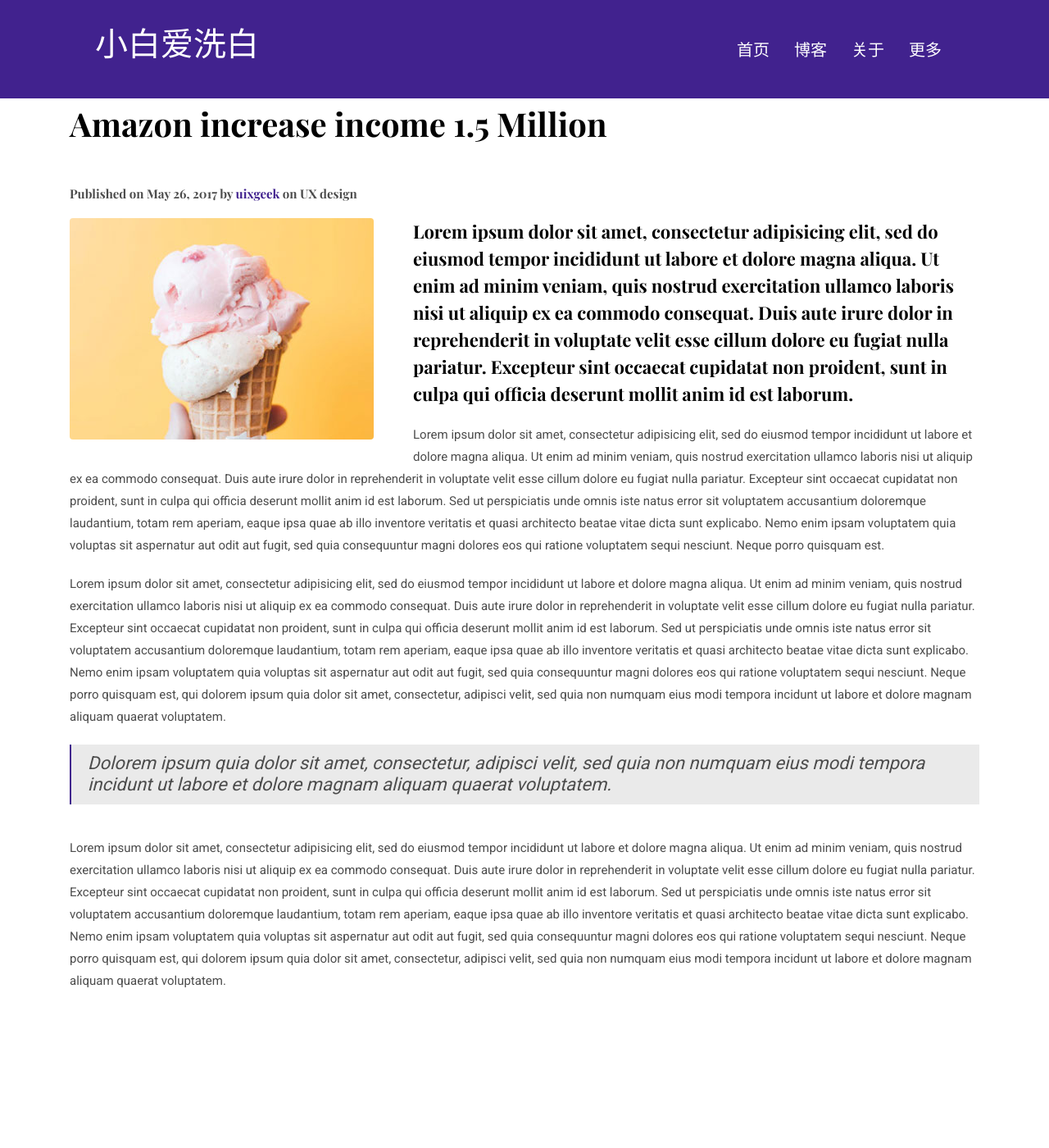
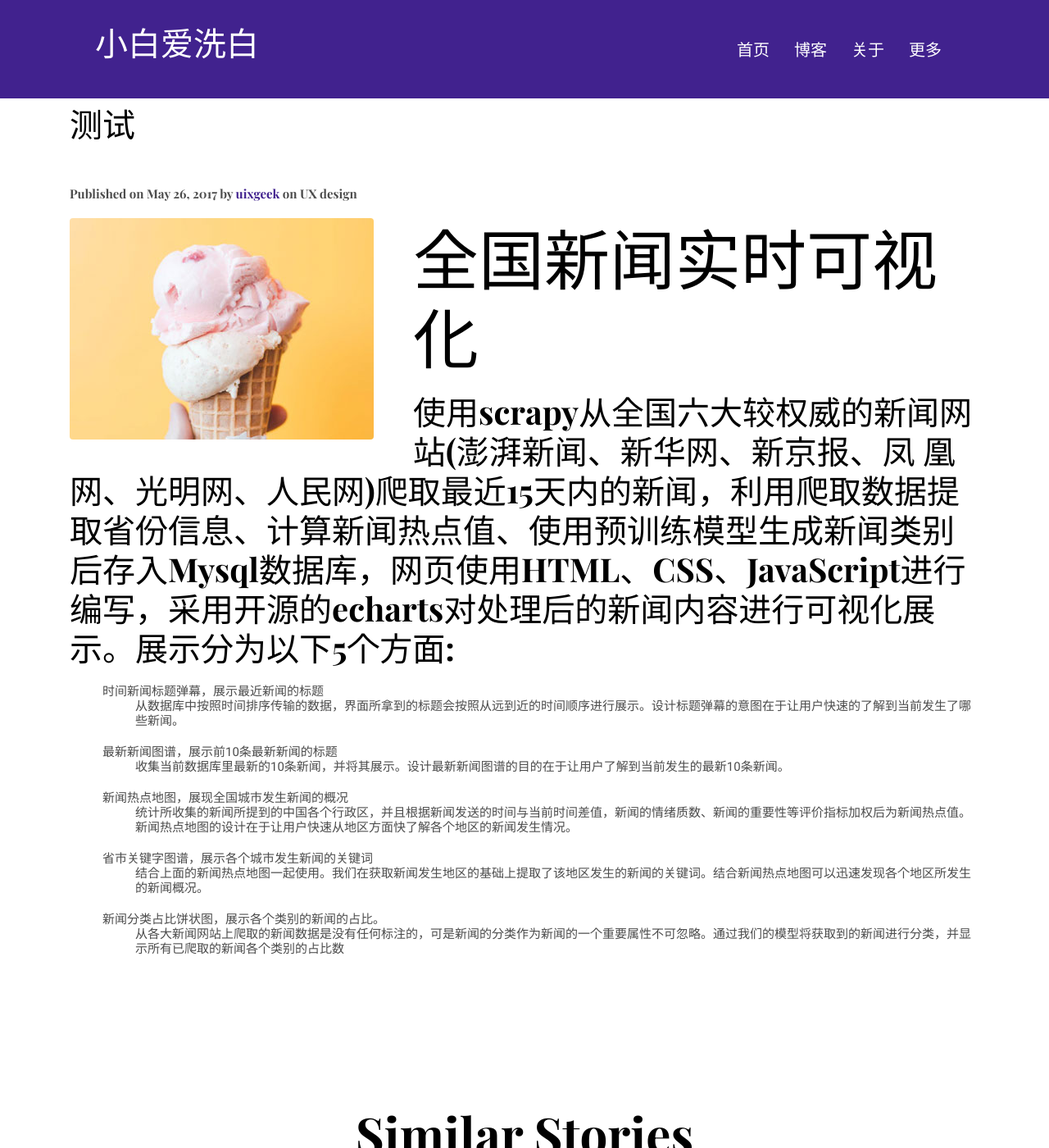
Before and after one commit to xiaobaiaixibai/xiaobaiaixibai.github.io, a Jekyll site: the page built from _posts/2017-05-26-amazon-increase-income-1.5-million copy 3.markdown, in a window 1280 px wide and 1400 px high, scrolled down 457 px. Shown: the whole window at 82% size. Built offline with Jekyll 4.4.1, drawn with Linux system fonts in a browser that asks for light colours; comment, search, counter and statistics services are not loaded; some of the changed text lies outside the part shown.

```diff
--- a/_posts/2017-05-26-amazon-increase-income-1.5-million copy 3.markdown
+++ b/_posts/2017-05-26-amazon-increase-income-1.5-million copy 3.markdown
@@ -1,18 +1,21 @@
 ---
 layout: post
-title:  Amazon increase income 1.5 Million
+title:  测试
 date:   2017-05-26 14:05:55 +0300
 image:  /assets/images/blog/post-2.jpg
 author: uixgeek
 tags:   UX design
 ---
 
-**Lorem ipsum dolor sit amet, consectetur adipisicing elit, sed do eiusmod tempor incididunt ut labore et dolore magna aliqua. Ut enim ad minim veniam, quis nostrud exercitation ullamco laboris nisi ut aliquip ex ea commodo consequat. Duis aute irure dolor in reprehenderit in voluptate velit esse cillum dolore eu fugiat nulla pariatur. Excepteur sint occaecat cupidatat non proident, sunt in culpa qui officia deserunt mollit anim id est laborum.**
-
-Lorem ipsum dolor sit amet, consectetur adipisicing elit, sed do eiusmod tempor incididunt ut labore et dolore magna aliqua. Ut enim ad minim veniam, quis nostrud exercitation ullamco laboris nisi ut aliquip ex ea commodo consequat. Duis aute irure dolor in reprehenderit in voluptate velit esse cillum dolore eu fugiat nulla pariatur. Excepteur sint occaecat cupidatat non proident, sunt in culpa qui officia deserunt mollit anim id est laborum. Sed ut perspiciatis unde omnis iste natus error sit voluptatem accusantium doloremque laudantium, totam rem aperiam, eaque ipsa quae ab illo inventore veritatis et quasi architecto beatae vitae dicta sunt explicabo. Nemo enim ipsam voluptatem quia voluptas sit aspernatur aut odit aut fugit, sed quia consequuntur magni dolores eos qui ratione voluptatem sequi nesciunt. Neque porro quisquam est.
-
-Lorem ipsum dolor sit amet, consectetur adipisicing elit, sed do eiusmod tempor incididunt ut labore et dolore magna aliqua. Ut enim ad minim veniam, quis nostrud exercitation ullamco laboris nisi ut aliquip ex ea commodo consequat. Duis aute irure dolor in reprehenderit in voluptate velit esse cillum dolore eu fugiat nulla pariatur. Excepteur sint occaecat cupidatat non proident, sunt in culpa qui officia deserunt mollit anim id est laborum. Sed ut perspiciatis unde omnis iste natus error sit voluptatem accusantium doloremque laudantium, totam rem aperiam, eaque ipsa quae ab illo inventore veritatis et quasi architecto beatae vitae dicta sunt explicabo. Nemo enim ipsam voluptatem quia voluptas sit aspernatur aut odit aut fugit, sed quia consequuntur magni dolores eos qui ratione voluptatem sequi nesciunt. Neque porro quisquam est, qui dolorem ipsum quia dolor sit amet, consectetur, adipisci velit, sed quia non numquam eius modi tempora incidunt ut labore et dolore magnam aliquam quaerat voluptatem.
-
-> Dolorem ipsum quia dolor sit amet, consectetur, adipisci velit, sed quia non numquam eius modi tempora incidunt ut labore et dolore magnam aliquam quaerat voluptatem.
-
-Lorem ipsum dolor sit amet, consectetur adipisicing elit, sed do eiusmod tempor incididunt ut labore et dolore magna aliqua. Ut enim ad minim veniam, quis nostrud exercitation ullamco laboris nisi ut aliquip ex ea commodo consequat. Duis aute irure dolor in reprehenderit in voluptate velit esse cillum dolore eu fugiat nulla pariatur. Excepteur sint occaecat cupidatat non proident, sunt in culpa qui officia deserunt mollit anim id est laborum. Sed ut perspiciatis unde omnis iste natus error sit voluptatem accusantium doloremque laudantium, totam rem aperiam, eaque ipsa quae ab illo inventore veritatis et quasi architecto beatae vitae dicta sunt explicabo. Nemo enim ipsam voluptatem quia voluptas sit aspernatur aut odit aut fugit, sed quia consequuntur magni dolores eos qui ratione voluptatem sequi nesciunt. Neque porro quisquam est, qui dolorem ipsum quia dolor sit amet, consectetur, adipisci velit, sed quia non numquam eius modi tempora incidunt ut labore et dolore magnam aliquam quaerat voluptatem.
+# 全国新闻实时可视化
+### 使用scrapy从全国六大较权威的新闻网站(澎湃新闻、新华网、新京报、凤 凰网、光明网、人民网)爬取最近15天内的新闻，利用爬取数据提取省份信息、计算新闻热点值、使用预训练模型生成新闻类别后存入Mysql数据库，网页使用HTML、CSS、JavaScript进行编写，采用开源的echarts对处理后的新闻内容进行可视化展示。展示分为以下5个方面:
+- 时间新闻标题弹幕，展示最近新闻的标题
+  - 从数据库中按照时间排序传输的数据，界面所拿到的标题会按照从远到近的时间顺序进行展示。设计标题弹幕的意图在于让用户快速的了解到当前发生了哪些新闻。
+- 最新新闻图谱，展示前10条最新新闻的标题
+  - 收集当前数据库里最新的10条新闻，并将其展示。设计最新新闻图谱的目的在于让用户了解到当前发生的最新10条新闻。
+- 新闻热点地图，展现全国城市发生新闻的概况
+  - 统计所收集的新闻所提到的中国各个行政区，并且根据新闻发送的时间与当前时间差值，新闻的情绪质数、新闻的重要性等评价指标加权后为新闻热点值。新闻热点地图的设计在于让用户快速从地区方面快了解各个地区的新闻发生情况。
+- 省市关键字图谱，展示各个城市发生新闻的关键词
+  - 结合上面的新闻热点地图一起使用。我们在获取新闻发生地区的基础上提取了该地区发生的新闻的关键词。结合新闻热点地图可以迅速发现各个地区所发生的新闻概况。
+- 新闻分类占比饼状图，展示各个类别的新闻的占比。
+  - 从各大新闻网站上爬取的新闻数据是没有任何标注的，可是新闻的分类作为新闻的一个重要属性不可忽略。通过我们的模型将获取到的新闻进行分类，并显示所有已爬取的新闻各个类别的占比数
```
Also changed, not shown: _posts/1.markdown (+13 -13 lines).
